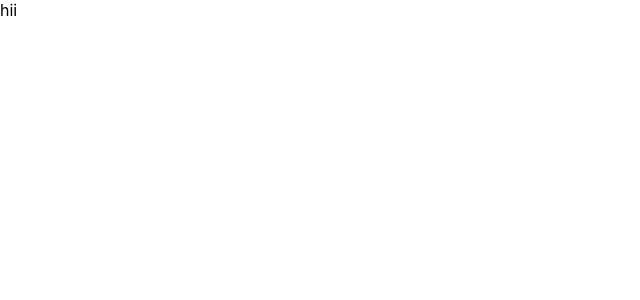
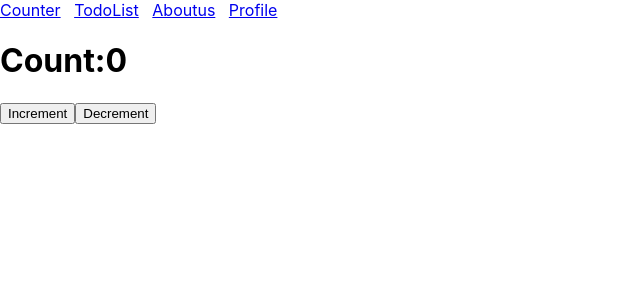
Before and after one commit to krishnavegi1997/secondproject, a React (Create React App) app: page /counter in a window 1280 px wide. Shown: the top 300 px of the page, without its empty margins (0-640 px from the left). Built offline with nearby package versions, Linux system fonts and the light colour scheme.

Commit message:
counter-todolist-rounting

```diff
--- a/src/App.js
+++ b/src/App.js
@@ -1,8 +1,9 @@
 import React from 'react'
+import Headers from './Components/Headers'
 function App() {
   return (
   <div>
-hii
+  <Headers/>
   </div>
   )
 }
--- /dev/null
+++ b/src/Components/Aboutus.jsx
@@ -0,0 +1,12 @@
+import React from 'react'
+function Aboutus() {
+  return (
+        <div>
+        Aboutus
+
+        </div>
+
+  )
+}
+
+export default Aboutus
--- /dev/null
+++ b/src/Components/Counter.jsx
@@ -0,0 +1,20 @@
+import React, { useState } from 'react'
+
+function Counter() {
+    const [count,setCount]=useState(0)
+    function inc(){
+        setCount(count+1)
+    }
+    function dec(){
+        setCount(count-1)
+    }
+  return (
+    <div>
+        <h1>Count:{count}</h1>
+        <button onClick={()=>{inc()}}>Increment</button>
+        <button onClick={()=>{dec()}}>Decrement</button>
+    </div>
+  )
+}
+
+export default Counter
--- /dev/null
+++ b/src/Components/Headers.jsx
@@ -0,0 +1,16 @@
+import React from 'react'
+import { Link, Outlet } from 'react-router-dom'
+function Headers() {
+  return (
+    <div>
+  <Link to='/counter'>Counter</Link>&nbsp;&nbsp;&nbsp;
+  <Link to='/todolist'>TodoList</Link>&nbsp;&nbsp;&nbsp;
+  <Link to='/aboutus'>Aboutus</Link>&nbsp;&nbsp;&nbsp;
+  <Link to="/profile">Profile</Link>&nbsp;&nbsp;&nbsp;
+
+  <Outlet></Outlet>
+    </div>
+  )
+}
+
+export default Headers
--- /dev/null
+++ b/src/Components/Profile.jsx
@@ -0,0 +1,9 @@
+import React from 'react'
+
+function Profile() {
+  return (
+    <div>Profile</div>
+  )
+}
+
+export default Profile
--- /dev/null
+++ b/src/Components/TodoList.jsx
@@ -0,0 +1,22 @@
+import React, { useState } from 'react'
+
+function TodoList() {
+ const [todos,setTodos]=useState(["sai"])
+ const [nt,setNt]=useState('')
+ function addtodo(){
+setTodos([...todos,nt])
+ }
+  return (
+    <div>
+      <input type="text" onChange={(e)=>setNt(e.target.value)}/>
+      <button onClick={()=>{addtodo()}}>Add</button>
+     {
+      todos.map((t,i)=>{
+        return<li key={i}>{t}</li>
+      })
+     }
+    </div>
+  )
+}
+
+export default TodoList
--- a/src/index.js
+++ b/src/index.js
@@ -1,12 +1,43 @@
-import React, { Children } from 'react';
+import React from 'react';
 import ReactDOM from 'react-dom/client';
 import './index.css';
 import App from './App';
 import reportWebVitals from './reportWebVitals';
+import {createBrowserRouter,RouterProvider}  from "react-router-dom"
+import Counter from './Components/Counter';
+import TodoList from './Components/TodoList';
+import Aboutus from "./Components/Aboutus"
+import Profile from './Components/Profile';
+  const router =   createBrowserRouter([
+        {
+          path:"/",
+          element:<App/>,
+          children:[
 
+              {
+                path:"/counter",
+                element:<Counter/>
+              },
+              {
+                path:"/todolist",
+                element:<TodoList/>
+              },
+              {
+                path:"/aboutus",
+                element:<Aboutus/>,
+              },
+              {
+                path:"/profile",
+                element:<Profile/>
+              }
+
+          ]
+        }
+
+      ])
 const root = ReactDOM.createRoot(document.getElementById('root'));
 root.render(
-  <App/>
+    <RouterProvider router={router}/>
 );
 
 // If you want to start measuring performance in your app, pass a function
```
